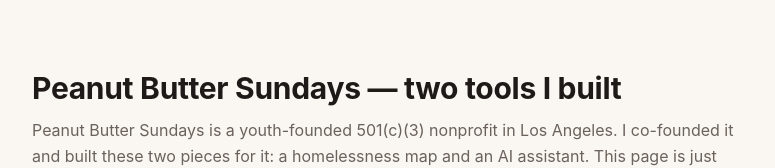
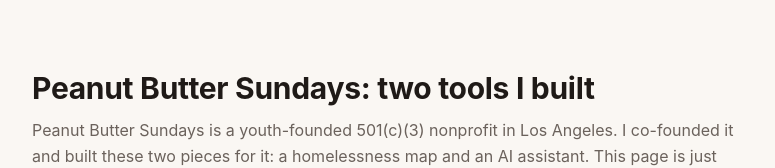
Before and after one commit to lllove514/pbs-tools, a plain HTML site: page index.html in a window 1280 px wide. Shown: the top 168 px of the page, without its empty margins (252-1027 px from the left). Drawn offline with Linux system fonts and the light colour scheme.

Commit message:
site title without the em dash

```diff
--- a/index.html
+++ b/index.html
@@ -3,7 +3,7 @@
 <head>
 <meta charset="utf-8">
 <meta name="viewport" content="width=device-width, initial-scale=1">
-<title>Peanut Butter Sundays — tools I built</title>
+<title>Peanut Butter Sundays: tools I built</title>
 <style>
   :root { --ink:#1f1a17; --muted:#6b625c; --line:#e7e1db; --accent:#c8792e; --bg:#faf7f3; }
   * { box-sizing: border-box; }
@@ -28,7 +28,7 @@
 </head>
 <body>
   <div class="wrap">
-    <h1>Peanut Butter Sundays — two tools I built</h1>
+    <h1>Peanut Butter Sundays: two tools I built</h1>
     <p class="lede">
       Peanut Butter Sundays is a youth-founded 501(c)(3) nonprofit in Los Angeles. I co-founded it
       and built these two pieces for it: a homelessness map and an AI assistant. This page is just
```
